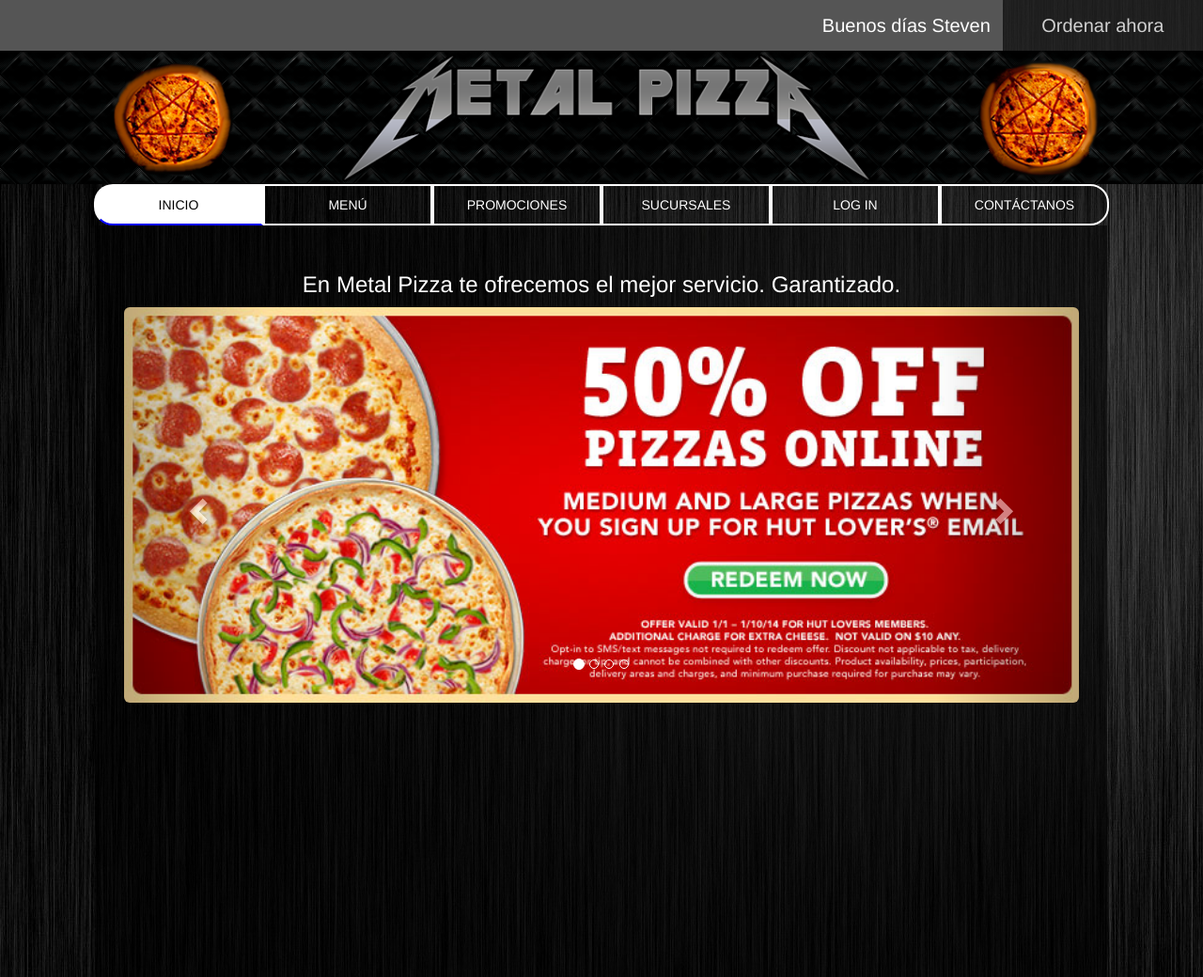
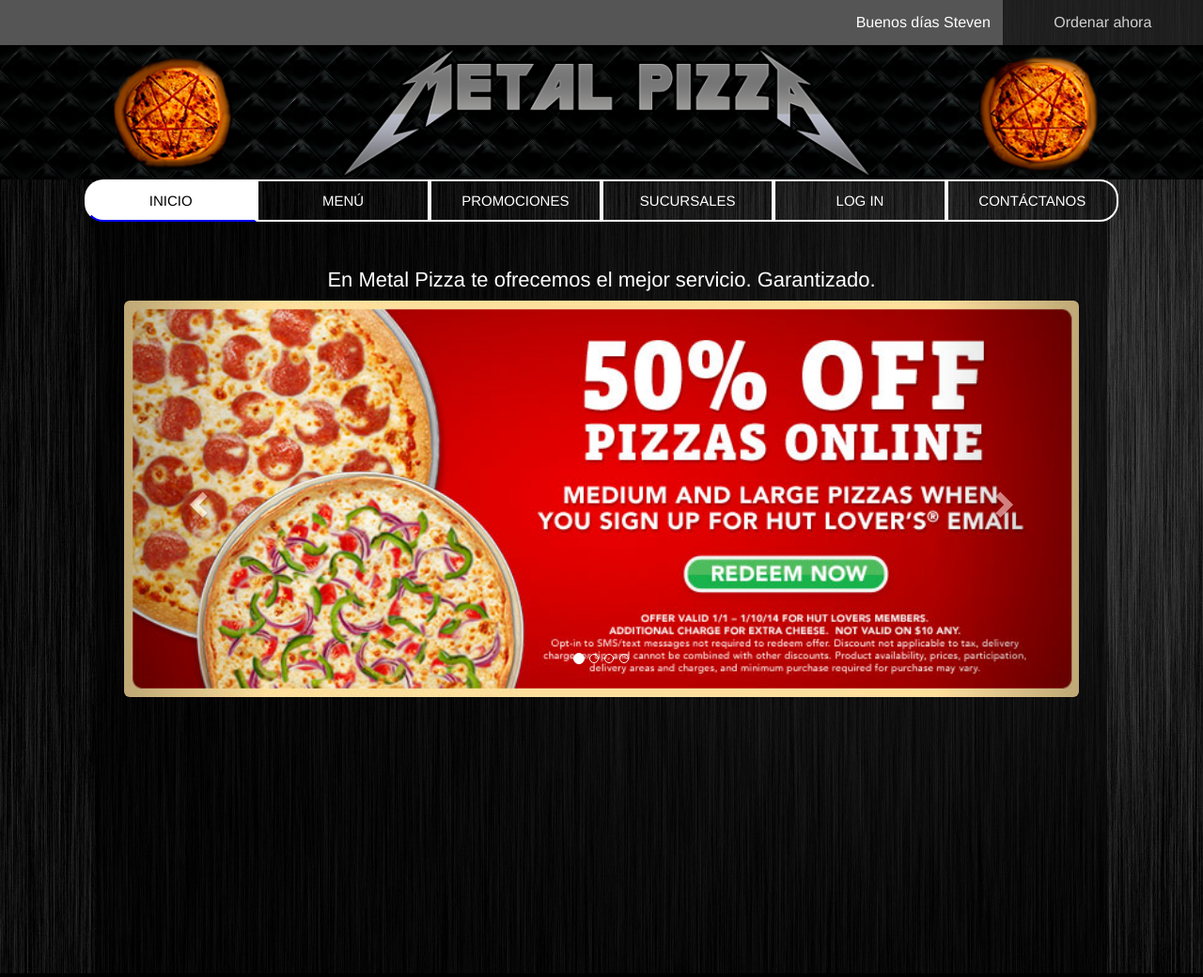
Before and after one commit to Steven0110/twb, a PHP site: page / in a window 1280 px wide. Shown: the whole page at 94% size. Run offline with PHP 8.4, Linux system fonts and the light colour scheme; some libraries are stand-ins or nearby versions.

Commit message:
21 julio 2

```diff
--- a/css/blocks.css
+++ b/css/blocks.css
@@ -73,6 +73,11 @@ body{
     width: 100%;
     height: 80%;
     border-radius: 30px;
+    transition: all .3s linear;
+}
+#map:hover{
+    box-shadow: -2px -2px 10px 1px rgba(255, 255, 255, 0.2), -3px -3px 15px 15px rgba(255, 255, 255, 0.7);
+    transition: all .3s linear;
 }
 .info-content{
     color: black;
@@ -99,3 +104,120 @@ body{
     width: 40px;
     margin: 5px;
 }
+@media screen and (max-width: 544px){
+    .nav{
+        margin-left: 20px;
+        margin-right: 20px;
+        font-size: 6px;
+    }
+    button.nav-btn{
+        padding-left: 3px;
+        padding-right: 3px;
+        padding-top: 10px;
+        padding-bottom: 10px;
+
+    }
+    .info-content {
+	    transform: scale(0.7);
+    }
+    .header-izq, .header-der{
+        font-size: 12px;
+    }
+    h3{
+        font-size: 12px;
+    }
+}
+@media screen and ( min-width: 545px ){
+    .nav{
+        margin-left: 30px;
+        margin-right: 30px;
+        font-size: 9px;
+    }
+    button.nav-btn{
+        padding-left: 3px;
+        padding-right: 3px;
+        padding-top: 10px;
+        padding-bottom: 10px;
+
+    }
+    .info-content {
+	    transform: scale(0.75);
+    }
+    .header-izq, .header-der{
+        font-size: 14px;
+    }
+    h3{
+        font-size: 15px;
+    }
+}
+@media screen and ( min-width: 768px ){
+    .nav{
+        margin-left: 50px;
+        margin-right: 50px;
+        font-size: 13px;
+    }
+    button.nav-btn{
+        padding-left: 3px;
+        padding-right: 3px;
+        padding-top: 10px;
+        padding-bottom: 10px;
+
+    }
+    .info-content {
+	    transform: scale(0.9);
+    }
+    .header-izq, .header-der{
+        font-size: 16px;
+    }
+    h3{
+        font-size: 18px;
+    }
+
+}
+@media screen and ( min-width: 992px ){
+    .nav{
+        margin-left: 70px;
+        margin-right: 70px;
+        font-size: 15px;
+    }
+    button.nav-btn{
+        padding-left: 3px;
+        padding-right: 3px;
+        padding-top: 10px;
+        padding-bottom: 10px;
+
+    }
+    .info-content {
+	    transform: scale(0.9);
+    }
+    .header-izq, .header-der{
+        font-size: 16px;
+    }
+    h3{
+        font-size: 20px;
+    }
+
+}
+@media screen and ( min-width: 1200px ){
+    .nav{
+        margin-left: 90px;
+        margin-right: 90px;
+        font-size: 15px;
+    }
+    button.nav-btn{
+        padding-left: 3px;
+        padding-right: 3px;
+        padding-top: 10px;
+        padding-bottom: 10px;
+
+    }
+    .info-content {
+	    transform: scale(0.9);
+    }
+    .header-izq, .header-der{
+        font-size: 16px;
+    }
+    h3{
+        font-size: 22px;
+    }
+}
--- a/css/buttons.css
+++ b/css/buttons.css
@@ -5,10 +5,10 @@
     transition: all .3s linear;
 }
 .nav-btn:hover{
-    background-color: rgba(255,255,255,1);
-    border-bottom: 2px blue solid;
-    color: black;
-    transition: all .3s linear;
+    animation-name: pulso;
+    animation-iteration-count: infinite;
+    animation-timing-function: ease-in-out;
+    animation-duration: 1s;
 }
 .nav > .active{
     background-color: rgba(255,255,255,1);
@@ -22,3 +22,17 @@
 .nav-btn-right{
     border-radius: 0px 20px 20px 0px;
 }
+@keyframes pulso{
+    0%{
+        background-color: rgba(0,0,0,0);
+        color: white;
+    }
+    50%{
+        background-color: rgba(255,255,255,1);
+        color: black;
+    }
+    100%{
+        background-color: rgba(0,0,0,0);
+        color: white;
+    }
+}
--- a/index.html
+++ b/index.html
@@ -7,7 +7,7 @@
 
     <!-- JQuery -->
     <script src="https://ajax.googleapis.com/ajax/libs/jquery/2.2.4/jquery.min.js"></script>
-    <script src="https://cdnjs.com/libraries/jquery-cookie/1.4.1/jquery.cookie.min.js"></script>
+    <script src="https://cdnjs.cloudflare.com/ajax/libs/jquery-cookie/1.4.1/jquery.cookie.min.js"></script>
 
     <!-- Bootstrap -->
     <!-- Latest compiled and minified CSS -->
@@ -25,10 +25,10 @@
 
 <body>
     <div id="header">
-        <div id="saludo" class="header-izq col-md-10">
+        <div id="saludo" class="header-izq col-xs-6 col-sm-8 col-lg-10 col-md-10">
             Buenos días Steven
         </div>
-        <div class="header-der col-md-2">
+        <div class="header-der col-xs-6 col-sm-4 col-lg-2 col-md-2">
             Ordenar ahora
         </div>
     </div>
```
Also changed, not shown: contacto.html (+7 -3 lines).
